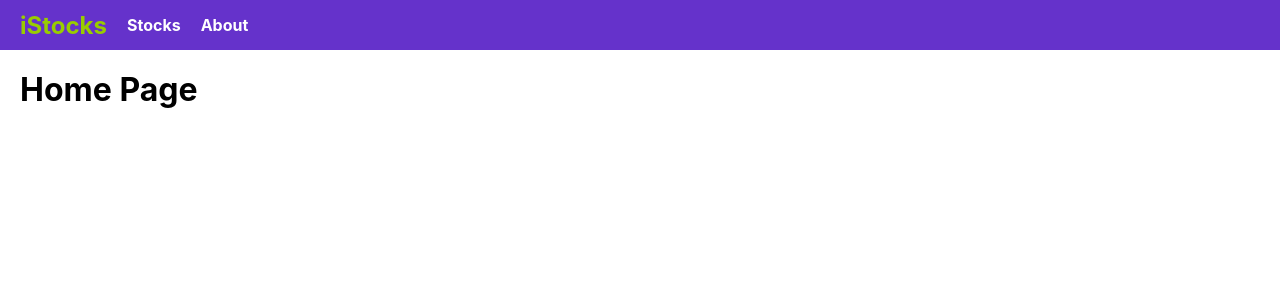
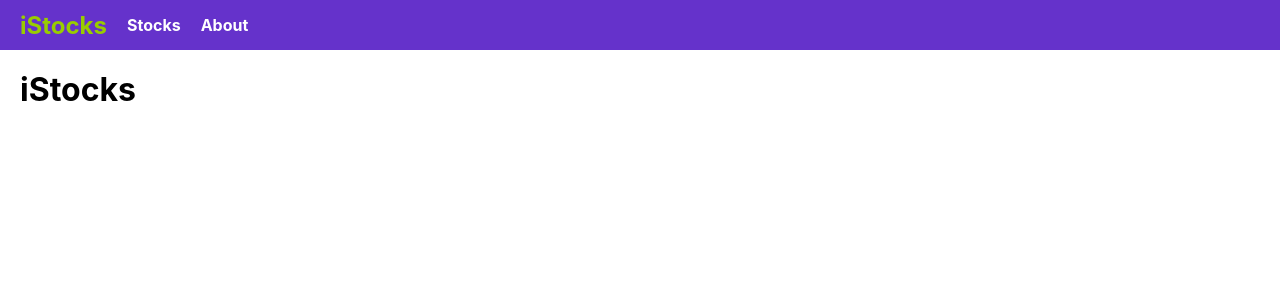
Before and after one commit to jihok0519/react-router-lab, a React (Create React App) app: page / in a window 1280 px wide. Shown: the top 300 px of the page. Built offline with nearby package versions, Linux system fonts and the light colour scheme.

Commit message:
changed home message

```diff
--- a/src/pages/Home.js
+++ b/src/pages/Home.js
@@ -1,5 +1,5 @@
 const Home = (props) => {
-    return <h1>Home Page</h1>;
+    return <h1>iStocks</h1>;
   };
 
   export default Home;
```
